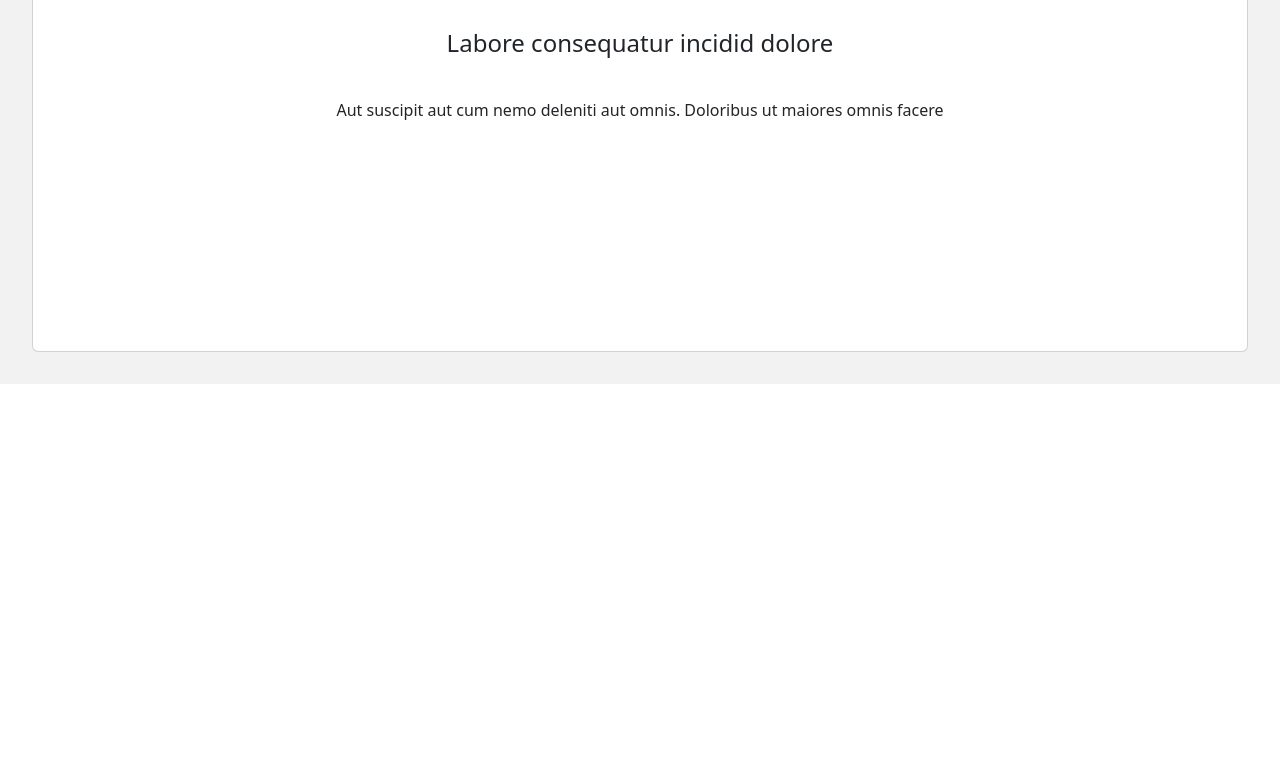
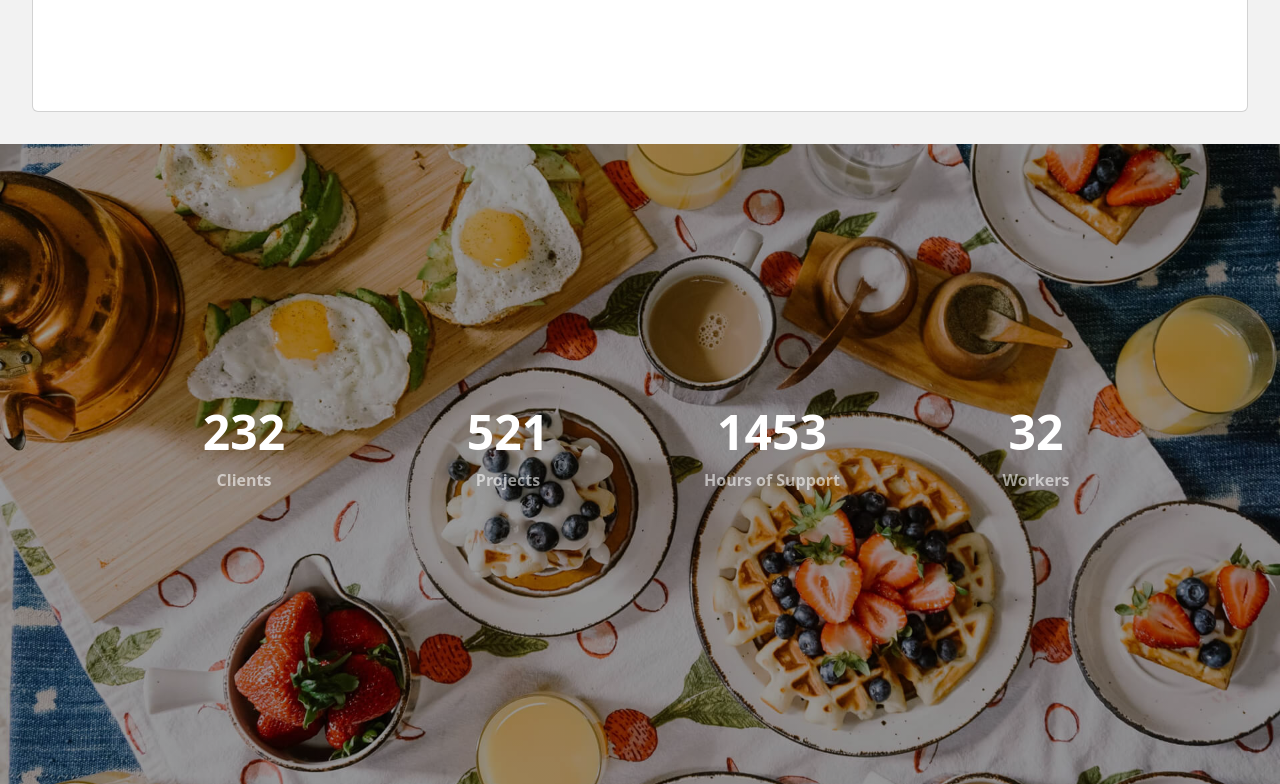
Before and after one commit to ayoub-ennaciri/Final-Project-javascript-DOM-ayoub-ennaciri, a website: page index.html in a window 1280 px wide. Shown: the part 3640-4424 px from the top of the page. Before the commit the page ends 4024 px from the top, so only its background shows below. Drawn offline with nearby package versions, Linux system fonts and the light colour scheme; files whose address does not match are found by name.

Commit message:
feat: added breakfast section

```diff
--- a/index.html
+++ b/index.html
@@ -138,6 +138,30 @@
     </div>
    </div>
     <!--*why us  -->
+
+    <!-- *breakfast section -->
+     <section class="breakfast">
+      <div class="big">
+
+      <div class="stats">
+        <span class="">232</span>
+        <p>Clients</p>
+      </div>
+      <div class="stats">
+        <span class="">521</span>
+        <p>Projects</p>
+      </div>
+      <div class="stats">
+        <span class="">1453</span>
+        <p>Hours of Support</p>
+      </div>
+      <div class="stats">
+        <span class="">32</span>
+        <p>Workers</p>
+      </div>
+      </div>
+     </section>
+    <!-- *finbreakfast section -->
   <script src="./public/js/app.js"></script>
 </body>
 </html>
--- a/src/sass/_allModules.scss
+++ b/src/sass/_allModules.scss
@@ -2,4 +2,5 @@
 @import "./modules/home/hero.scss";
 @import "./modules/home/aboutUs.scss";
 @import "./modules/home/whyus.scss";
+@import "./modules/home/breakfast.scss";
 @import "./modules/home/_footer";
--- /dev/null
+++ b/src/sass/modules/home/breakfast.scss
@@ -0,0 +1,51 @@
+.breakfast
+{
+    padding-top: 10vh;
+    min-height: 80vh;
+    display: flex;
+    justify-content: center;
+    align-items: center;
+    text-align: center;
+    background:
+    linear-gradient(rgba(0,0,0,.4), rgba(0,0,0,.4)),
+    url("../../../../public/images/stats-bg.jpg") center / cover no-repeat;
+}
+
+.stats
+{
+    font-size: 48px;
+  display: block;
+  font-weight: 700;
+    margin-bottom: 15vh;
+    color: white;
+}
+
+.stats p{
+    padding: 0;
+  margin: 0;
+  font-size: 16px;
+  font-weight: 700;
+  color: rgba(255, 255, 255, 0.575);
+}
+
+.big
+{
+
+    display: grid;
+    grid-template-columns: 1fr ;
+}
+
+@media (min-width:720px) {
+    .big
+    {
+        grid-template-columns: 1fr 1fr ;
+    }
+}
+
+@media (min-width:960px) {
+    .big
+    {
+        grid-template-columns: 1fr 1fr 1fr 1fr ;
+        gap: 10vw;
+    }
+}
--- a/src/sass/modules/home/whyus.scss
+++ b/src/sass/modules/home/whyus.scss
@@ -17,7 +17,8 @@
 
 .card
 {
-    height: 80vh;
+    min-height: 70vh;
+
     padding-inline: 10vw;
 }
 .card:hover
```
Also changed, not shown: public/css/app.css, 1 other file.
